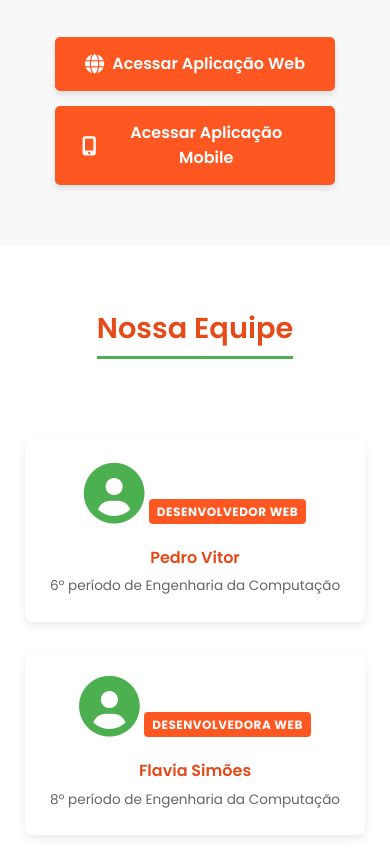
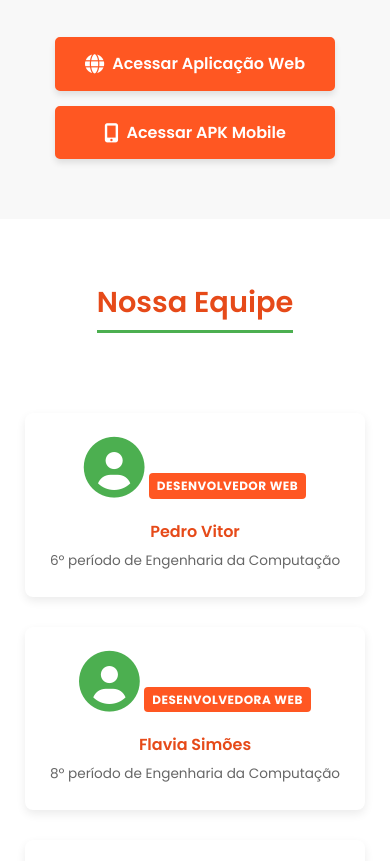
Before and after one commit to Pedrr01/landing-page-foodMap, a plain HTML site: page index.html in a window 390 px wide. Shown: the part 2188-3049 px from the top of the page. Drawn offline with Linux system fonts and the light colour scheme.

Commit message:
Update mobile link to APK download

```diff
--- a/index.html
+++ b/index.html
@@ -77,8 +77,8 @@
                 <a href="http://3.17.39.131:8000/" target="_blank" class="github-button">
                     <i class="fas fa-globe"></i> Acessar Aplicação Web
                 </a>
-                <a href="https://github.com/LuisDavii/FoodMap" target="_blank" class="github-button">
-                    <i class="fas fa-mobile-alt"></i> Acessar Aplicação Mobile
+                <a href="https://drive.google.com/file/d/1nqa9V_GdSEgECmXqbE8CrmdmO4tU8Zid/view?usp=sharing" target="_blank" class="github-button">
+                    <i class="fas fa-mobile-alt"></i> Acessar APK Mobile
                 </a>
             </div>
 
```
